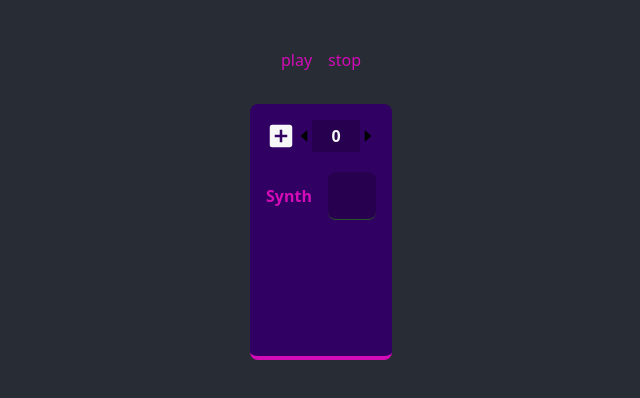
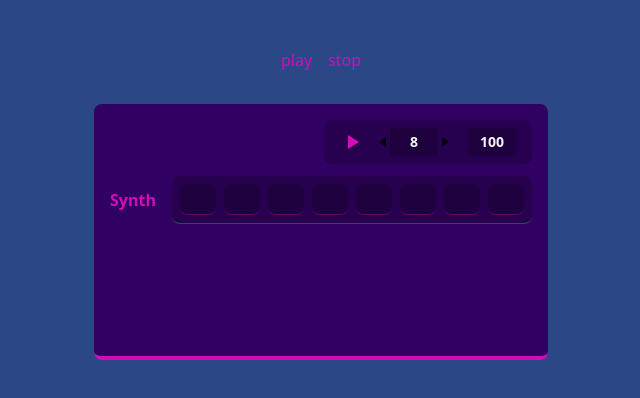
Before and after one commit to ruslanpascoal2/souna, a React (Create React App) app: page / in a window 1280 px wide. Shown: the top 398 px of the page, without its empty margins (319-959 px from the left). Built offline with nearby package versions, Linux system fonts and the light colour scheme.

Commit message:
experiments

```diff
--- a/src/App.css
+++ b/src/App.css
@@ -1,6 +1,6 @@
 
 .App {
-  background-color: #282c34;
+  background-color: #1d3a7ced;
   min-height: 100vh;
   display: flex;
   flex-direction: column;
--- a/src/index.css
+++ b/src/index.css
@@ -31,3 +31,23 @@
 .beat.active{
     @apply bg-blue
 }
+
+#Notes{
+    width: 100%;
+    height: 20px;
+    position: relative;
+    margin-bottom: 10px;
+}
+.Note {
+    width: 20%;
+    height: 100%;
+    position: relative;
+    float: left;
+    background-color: black;
+    opacity: 0.2;
+    transition: opacity 0.5s;
+}
+.Note.active {
+    opacity: 1;
+    transition-duration: 0.1s;
+}
--- a/src/music/Music.js
+++ b/src/music/Music.js
@@ -11,7 +11,7 @@ export function Music() {
         setCurrentNote()
     }, [currentNote]);
 
-    const playRandom = () => {
+    const play = () => {
 
     }
 
@@ -23,12 +23,12 @@ export function Music() {
         <div className="flex flex-col items-center justify-center">
 
             <div className="flex flex-row space-x-4">
-                <button className="text-pink" onClick={() => playRandom()}>play</button>
+                <button className="text-pink" onClick={() => play()}>play</button>
                 <button className="text-pink" onClick={() => stop()}>stop</button>
             </div>
 
             <section className="px-4 py-8">
-                <Pattern beats={16} />
+                <Pattern />
             </section>
         </div>
     )
--- a/src/music/pattern/Pattern.js
+++ b/src/music/pattern/Pattern.js
@@ -1,16 +1,24 @@
 import { useEffect, useState } from "react"
 import { Track } from "./Track";
 import { AiFillCaretRight, AiFillCaretLeft } from "react-icons/ai";
-import { MdAddBox } from "react-icons/md";
-
+import { MdAddBox, MdPlayArrow, MdStop } from "react-icons/md";
+import * as Tone from 'tone'
 export function Pattern() {
 
+
     const [instruments, setInstruments] = useState([{ id: 0, instrument: "Synth" }]);
-    const [beatNum, setBeatNum] = useState(0);
+    const [beatNum, setBeatNum] = useState(8);
+    const [bpm, setBpm] = useState(100);
+    const [play, setPlay] = useState(false);
 
     const updateBeatNum = (bt) => {
         setBeatNum(bt);
     }
+
+    const updateBpm = (bt) => {
+        setBpm(bt);
+    }
+
 
     const incrementBeatNum = () => {
         setBeatNum((prev) => {
@@ -26,13 +34,19 @@ export function Pattern() {
         })
     }
 
+    const playPattern = () => {
+         setPlay((prev) => {
+             return !prev;
+         });
+    }
+
     return (
         <div className="card bg-violet h-64 border--pink flex flex-col space-y-3">
-            <div className="flex items-center justify-between pb-2">
-                <button className="text-3xl text-white">
-                    <MdAddBox />
+            <div className="flex items-center ml-auto pb-2 text-sm rounded-lg p-2 px-4" style={{ background: 'rgba(0,0,0,0.2)' }}>
+                <button onClick={playPattern} className="text-2xl text-pink mr-3">
+                    { play ? <MdStop /> :<MdPlayArrow />}
                 </button>
-                <div className="flex items-center">
+                <div className="flex items-center mr-4">
                     <button onClick={() => decrementBeatNum()}><AiFillCaretLeft /></button>
                     <input value={beatNum} onChange={(e) => updateBeatNum(e.target.value)} style={{ backgroundColor: 'rgba(0,0,0, .2)' }}
                         type="text" step="1" className="w-12 p-1 px-2 font-bold text-white text-center" />
@@ -40,11 +54,15 @@ export function Pattern() {
                         <AiFillCaretRight />
                     </button>
                 </div>
+                <input value={bpm} onChange={(e) => updateBpm(e.target.value)} style={{ backgroundColor: 'rgba(0,0,0, .2)' }}
+                        type="text" step="1" className="w-12 p-1 px-2 font-bold text-white text-center" />
             </div>
             {
                 instruments.map(i => <div key={i.id} className="flex items-center">
                     <span className="text-pink font-bold mr-4">{i.instrument}</span>
-                    <Track instrument={i} beatNum={beatNum} /> </div>)
+                    <Track bpm={bpm} play={play} instrument={i} beatNum={beatNum} />
+                    </div>
+                    )
             }
         </div>
     )
--- a/src/music/pattern/Track.js
+++ b/src/music/pattern/Track.js
@@ -1,33 +1,86 @@
 import { useEffect, useState } from "react"
+import { v4 as uuidv4 } from 'uuid';
+import * as Tone from 'tone'
 
-export function Track({beatNum}) {
+export function Track({ beatNum, play, bpm }) {
 
     const [beats, setBeats] = useState([]);
 
     useEffect(() => {
+        Tone.Transport.stop();
+    })
+
+    useEffect(() => {
         let array = [];
         for (let i = 0; i < beatNum; i++) {
-            array.push({id: i, active: false})
+            array.push({ id: uuidv4(), active: false })
         }
         setBeats(array);
     }, [beatNum])
 
+    useEffect(() => {
+        play ?  playTrack() : stopTrack();
+    }, [play])
+
     const selectBeat = (beat) => {
         const index = beats.findIndex(x => x.id === beat.id);
-        if(index > -1) beats[index].active = !beats[index].active;
+        if (index > -1) beats[index].active = !beats[index].active;
         setBeats([...beats])
     }
 
+    const stopTrack = () => {
+        Tone.Transport.stop();
+        Tone.Transport.cancel();
+    }
+
+    const playTrack = () => {
+        const synth = new Tone.MetalSynth({
+            harmonicity: 12,
+            resonance: 800,
+            modulationIndex: 20,
+            envelope: {
+                decay: 0.4,
+            },
+            volume: -15
+
+        }).toDestination();
+
+        const beatsArray = document.querySelectorAll(".beat");
+        let y = 0;
+
+        const loop = new Tone.Loop(((time) => {
+            synth.triggerAttackRelease("C4", "16n", time);
+            Tone.Draw.schedule(() => {
+                if (beatsArray[y]) {
+                    beatsArray[y].classList.add("active");
+
+                    setTimeout(() => {
+                        beatsArray.forEach(beat => {
+                            beat.classList.remove("active");
+                        });
+                    }, 10000 / bpm);
+                }
+            }, time);
+
+            y++;
+            if (y === beatNum) y = 0;
+        })).start(0);
+
+        loop.interval = "2n";
+        Tone.Transport.bpm.value = bpm;
+        Tone.Transport.start()
+    }
+
     return (
-        <div style={{ backgroundColor: 'rgba(0,0,0, 0.2)', borderBottom: '1px solid #2a5629' }} className="w-full h-12 rounded-lg p-2 space-x-2">
+        <div style={{ backgroundColor: 'rgba(0,0,0, 0.2)', borderBottom: '1px solid #2a5629' }}
+            className="w-full h-12 rounded-lg p-2 space-x-2">
             {
                 beats.map(b => (
-                    <button key={b.id} onClick={() => selectBeat(b)}
+                    <button id={b.id} key={b.id} onClick={() => selectBeat(b)}
                         className={"beat " + (!!b.active && "active")} >
                     </button>
                 ))
             }
         </div>
-
     )
 }
```
